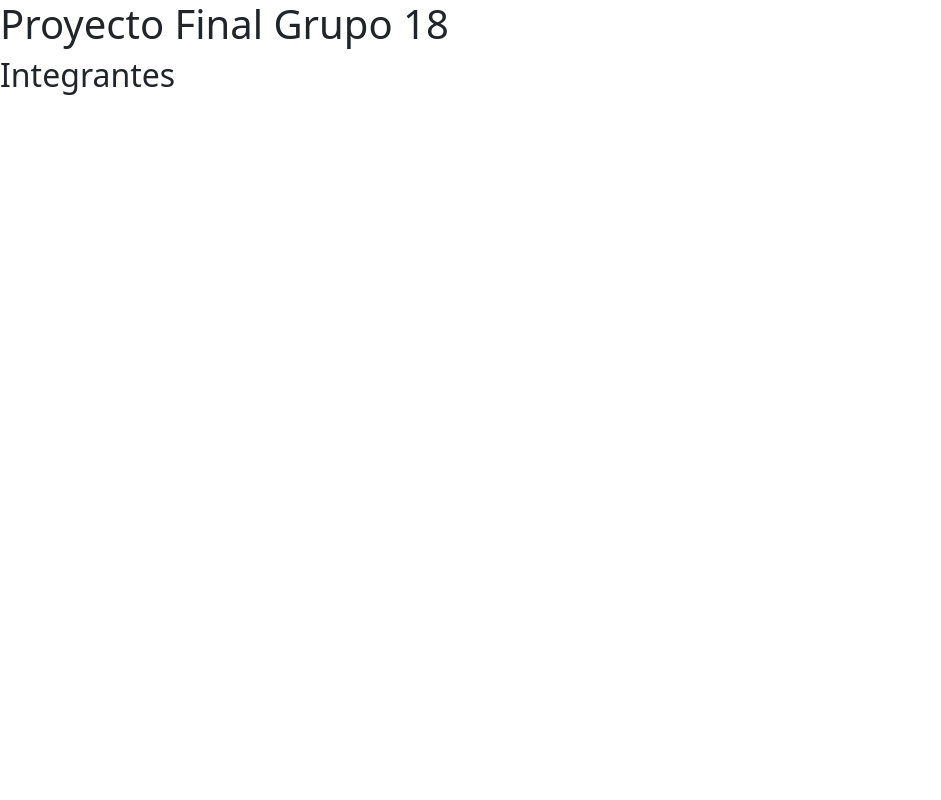
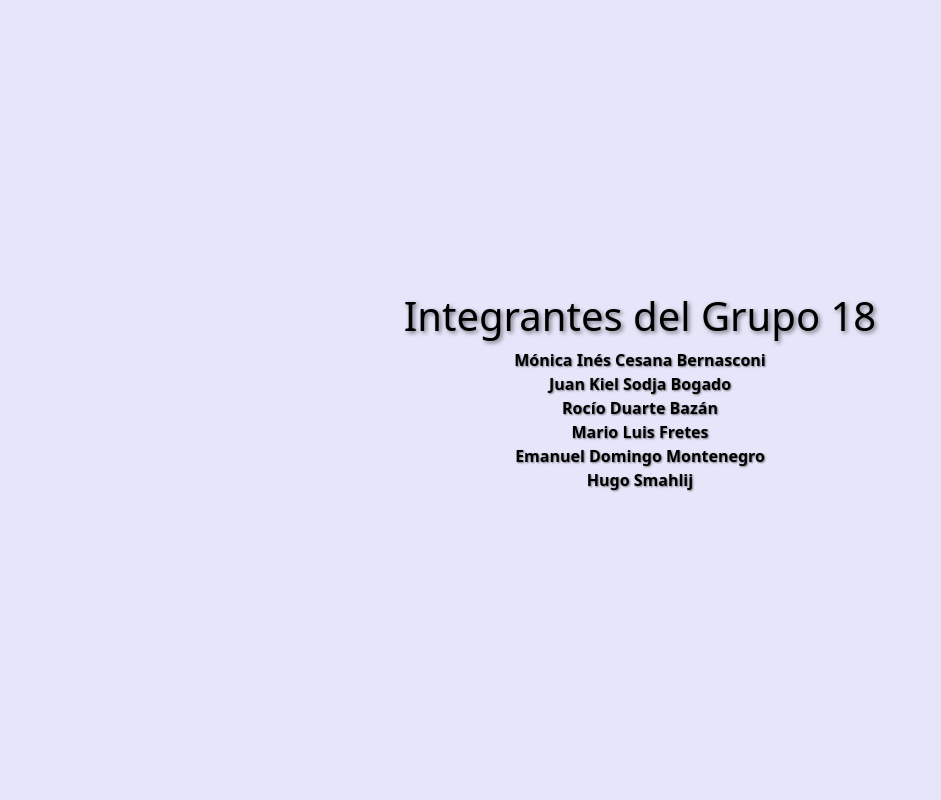
Before and after one commit to RocioDuarteBazan/Proyecto-Web, a Django app: page / in a window 1280 px wide. Shown: the whole page, without its empty margins (0-941 px from the left). Run offline with Django 4.2, Linux system fonts and the light colour scheme.

Commit message:
edición de la página de inicio html

```diff
--- a/blog/templates/index.html
+++ b/blog/templates/index.html
@@ -12,15 +12,46 @@
     integrity="sha384-iYQeCzEYFbKjA/T2uDLTpkwGzCiq6soy8tYaI1GyVh/UjpbCx/TYkiZhlZB6+fzT" crossorigin="anonymous">
 
 </head>
+<style>
+  body {
+    background-color: lavender;
+    display: flex;
+    justify-content: center;
+    align-items: center;
+    height: 100vh;
+    flex-direction: column;
+  }
 
+  h1 {
+    color: black;
+    text-align: center;
+    text-shadow: 2px 2px 4px rgba(0, 0, 0, 0.5);
+  }
+
+  ul {
+    list-style-type: none;
+    padding: 0;
+  }
+
+  li {
+    color: black;
+    text-align: center;
+    text-shadow: 1px 1px 2px rgba(0, 0, 0, 0.5);
+    font-weight: bold;
+  }
+</style>
+</head>
 <body>
-  <header>
-    <!-- place navbar here -->
-  </header>
-  <main>
-    <h1>Proyecto Final Grupo 18</h1>
-    <h2>Integrantes</h2>
-  </main>
+<h1>Integrantes del Grupo 18</h1>
+<ul>
+  <li>Mónica Inés Cesana Bernasconi</li>
+  <li>Juan Kiel Sodja Bogado</li>
+  <li>Rocío Duarte Bazán</li>
+  <li>Mario Luis Fretes</li>
+  <li>Emanuel Domingo Montenegro</li>
+  <li>Hugo Smahlij</li>
+</ul>
+
   <footer>
     <!-- place footer here -->
   </footer>
```
